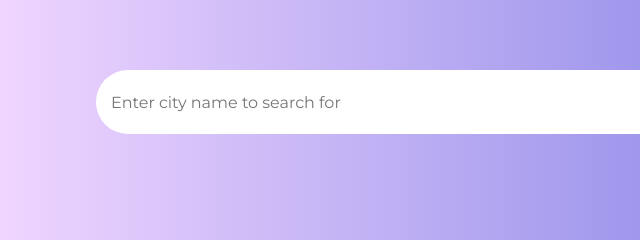
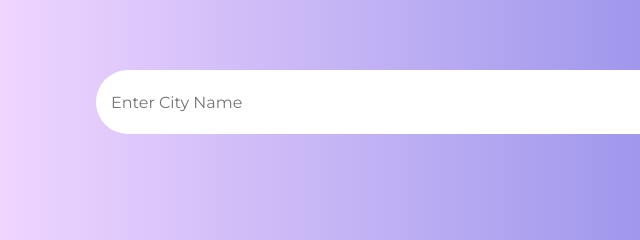
Before and after one commit to bits-and-atoms/weatherwatch, a plain HTML site: page index.html in a window 1280 px wide. Shown: the part 148-388 px from the top of the page, 0-640 px from the left. Drawn offline with Linux system fonts and the light colour scheme.

Commit message:
#2solved

```diff
--- a/index.html
+++ b/index.html
@@ -18,7 +18,7 @@
     <section>
         <div class="searchbox">
             <form action="">
-            <input type="search" id="inputbox" placeholder="Enter city name to search for" autocomplete="off">
+                <input type="search" id="inputbox" placeholder="Enter City Name" autocomplete="off">
             </form>
             <div class="weather-ui"><p class="temp"><br><br></p>
 
```
